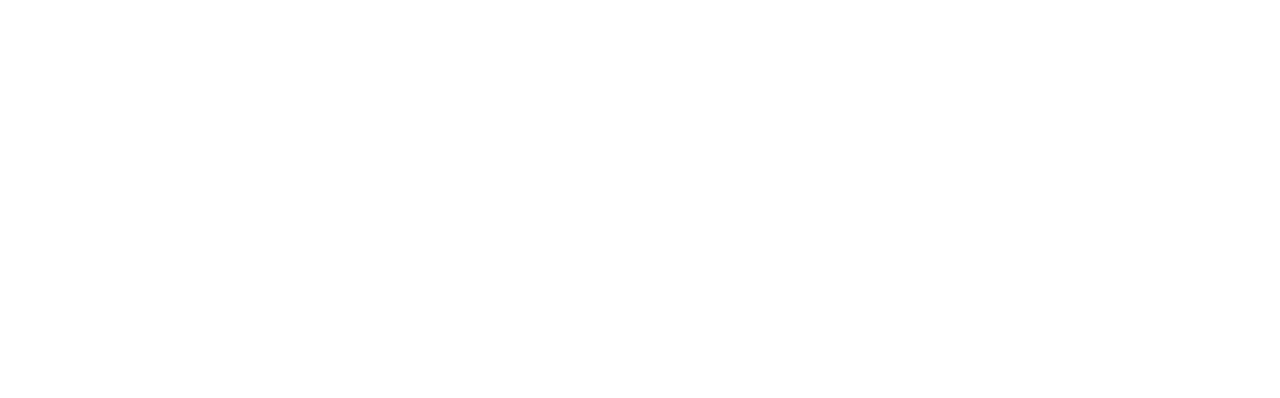
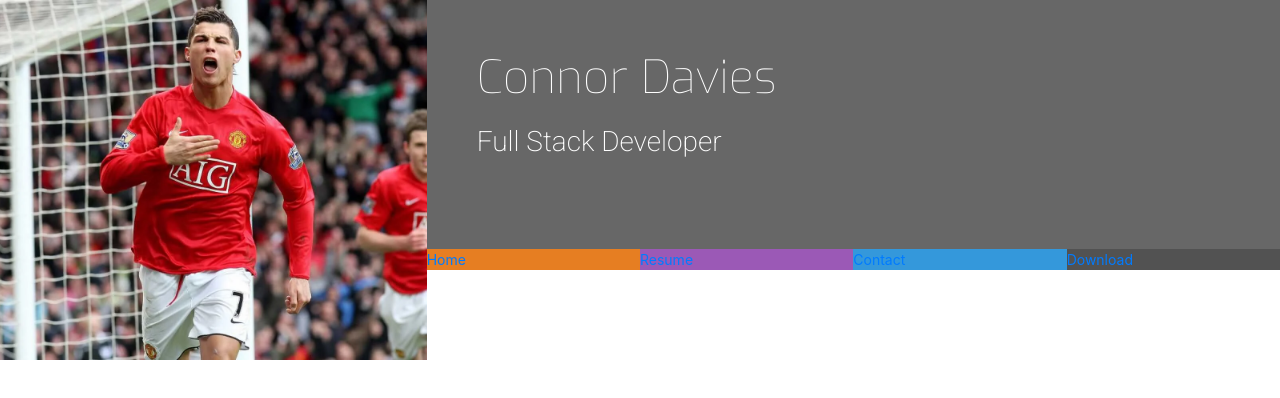
Before and after one commit to ConRdav/bootstrap-resume, a plain HTML site: page index.html in a window 1280 px wide. Drawn offline with nearby package versions, Linux system fonts and the light colour scheme.

Commit message:
Add styling to headers and nav bar

```diff
--- a/assets/css/style.css
+++ b/assets/css/style.css
@@ -0,0 +1,75 @@
+@import url('https://fonts.googleapis.com/css?family=Roboto:100,200,300,400,500,600,700|Exo:100,200,300,400,500,600,700');
+
+/*colours*/
+
+.bg-color-name-title {
+    background-color: #676767;
+}
+
+.ui-menu-color-home {
+    background-color: #e67e22;
+}
+
+.ui-menu-color-resume {
+    background-color: #9b59b6;
+}
+
+.ui-menu-color-contact {
+    background-color: #3498db;
+}
+
+.ui-menu-color-download {
+    background-color: #525252;
+}
+
+/*Heading*/
+
+header {
+    margin: 0;
+}
+
+.heading {
+    margin-left: 50px;
+
+}
+
+.logo {
+    background: url("../images/ronaldo.webp");
+    background-position: center;
+    background-repeat: no-repeat;
+    background-size: cover;
+    min-height: 360px;
+    transition: all .5s ease-in-out;
+    -moz-transition: all .5s ease-in-out;
+    -webkit-transition: all .5s ease-in-out;
+}
+
+.name {
+    font-family: "Exo", sans-serif;
+    font-weight: 100;
+    font-size: 46px;
+    margin-top: 50px;
+    color: #fff;
+}
+
+.title {
+    font-family: "Roboto", sans-serif;
+    font-weight: 200;
+    font-size: 28px;
+    margin-top: 20px;
+    margin-bottom: 90px;
+    color: #fff;
+}
+
+.list-inline-item:not(:last-child) {
+    margin: 0;
+}
+
+.menucontainer {
+    font-size: 0;
+}
+
+#nav li {
+    font-size: 14px;
+    padding: 0;
+}
--- a/index.html
+++ b/index.html
@@ -6,11 +6,42 @@
     <meta name="viewport" content="width=device-width, initial-scale=1.0">
     <link rel="stylesheet" href="https://maxcdn.bootstrapcdn.com/bootstrap/4.2.1/css/bootstrap.min.css"/>
     <link rel="stylesheet" href="https://use.fontawesome.com/releases/v5.0.10/css/all.css" integrity="sha384-+d0P83n9kaQMCwj8F4RJB66tzIwOKmrdb46+porD/OvrJ+37WqIM7UoBtwHO6Nlg" crossorigin="anonymous">
+    <link rel="stylesheet" href="assets/css/style.css">
     <title>Resumé</title>
 </head>
 <body>
     <header>
+        <div class="row no-gutters">
+            <a href="index.html" class="col-md-4 logo">
 
+            </a>
+            <div class="col-md-8">
+                <div class="row bg-color-name-title no-gutters">
+                    <div class="col heading">
+                        <h1 class="name">Connor Davies</h1>
+                        <h2 class="title">Full Stack Developer</h2>
+                    </div>
+                </div>
+                <div class="row no-gutters">
+                    <div class="col">
+                        <ul id="nav" class="list-inline menucontainer">
+                            <li class="col-6 col-sm-3 ui-menu-color-home list-inline-item">
+                                <a href="#"><span>Home</span></a>
+                            </li>
+                            <li class="col-6 col-sm-3 ui-menu-color-resume list-inline-item">
+                                <a href="#"><span>Resume</span></a>
+                            </li>
+                            <li class="col-6 col-sm-3 ui-menu-color-contact list-inline-item">
+                                <a href="#"><span>Contact</span></a>
+                            </li>
+                            <li class="col-6 col-sm-3 ui-menu-color-download list-inline-item">
+                                <a href="#"><span>Download</span></a>
+                            </li>
+                        </ul>
+                    </div>
+                </div>
+            </div>
+        </div>
     </header>
     <section>
 
```
Also changed, not shown: assets/images/ronaldo.webp (added).
